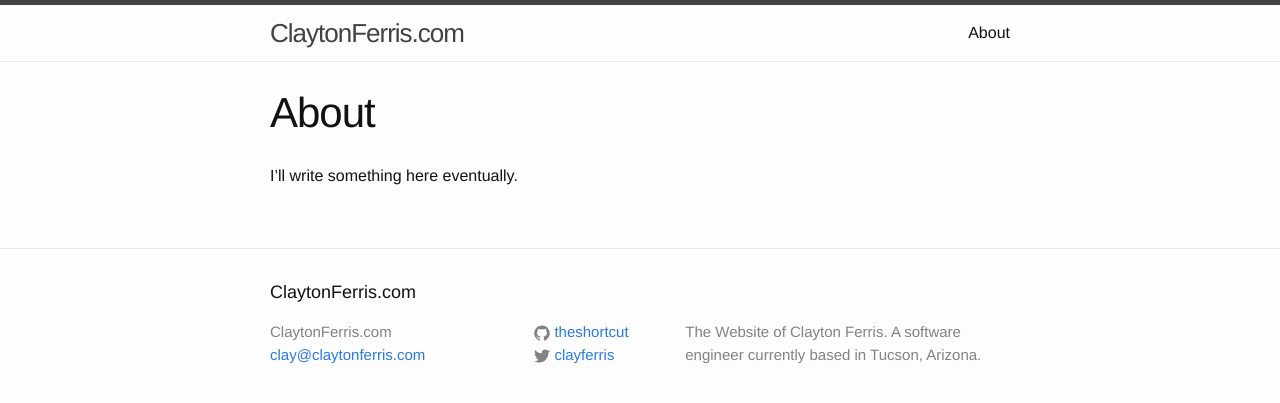
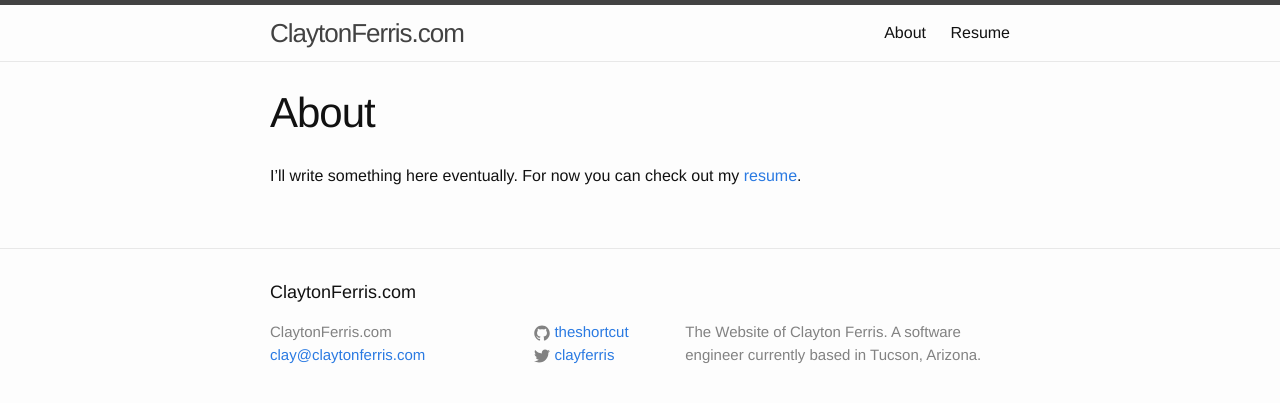
Before and after one commit to theshortcut/theshortcut.github.io, a Jekyll site: the page built from about.md, in a window 1280 px wide. Shown: the top 403 px of the page. Built offline with Jekyll 4.4.1, drawn with Linux system fonts in a browser that asks for light colours.

Commit message:
update jekyll and add resume link

```diff
--- a/_includes/header.html
+++ b/_includes/header.html
@@ -19,6 +19,7 @@
           <a class="page-link" href="{{ page.url | prepend: site.baseurl }}">{{ page.title }}</a>
           {% endif %}
         {% endfor %}
+        <a class="page-link" href="{{ 'resume.pdf' | prepend: site.baseurl }}">Resume</a>
       </div>
     </nav>
 
--- a/about.md
+++ b/about.md
@@ -4,4 +4,4 @@ title: About
 permalink: /about/
 ---
 
-I'll write something here eventually.
+I'll write something here eventually. For now you can check out my [resume](/resume.pdf).
```
Also changed, not shown: Gemfile.lock.
